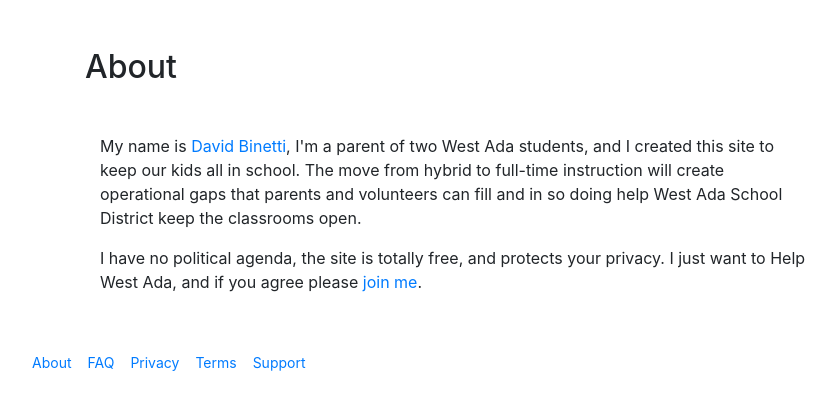
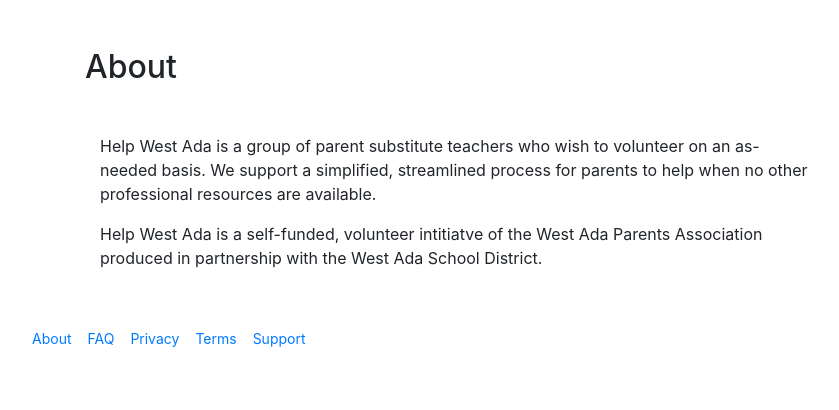
Before and after one commit to dbinetti/helpwestada, a Django app: page /about/ in a window 1280 px wide. Shown: the part 106-516 px from the top of the page, without its empty margins (0-839 px from the left). Run offline with Django 3.2, Linux system fonts and the light colour scheme; some libraries are stand-ins or nearby versions.

Commit message:
update collateral

```diff
--- a/project/app/templates/app/pages/about.html
+++ b/project/app/templates/app/pages/about.html
@@ -13,10 +13,10 @@
   <section class='my-5'>
     <div class='col-lg-8'>
       <p>
-        My name is <a href='https://www.dbinetti.com'>David Binetti</a>, I'm a parent of two West Ada students, and I created this site to keep our kids all in school.  The move from hybrid to full-time instruction will create operational gaps that parents and volunteers can fill and in so doing help West Ada School District keep the classrooms open.
+        Help West Ada is a group of parent substitute teachers who wish to volunteer on an as-needed basis.  We support a simplified, streamlined process for parents to help when no other professional resources are available.
       </p>
       <p>
-        I have no political agenda, the site is totally free, and protects your privacy.  I just want to Help West Ada, and if you agree please <a href='{% url "join" %}'>join me</a>.
+        Help West Ada is a self-funded, volunteer intitiatve of the West Ada Parents Association produced in partnership with the West Ada School District.
       </p>
     </div>
   </section>
--- a/project/app/templates/app/pages/delete.html
+++ b/project/app/templates/app/pages/delete.html
@@ -7,10 +7,10 @@
 {% block content %}
   <section>
     <p class='lead'>
-      Deleting your account will remove you permanently from the system.  All records of your participation, including as part of aggregate report totals, will be removed.
+      Deleting your account will remove you permanently from the system.
     </p>
     <p>
-      Please be certain you want to delete your account, as there is no undo!  If you're not sure or have questions before deletion, please feel free to send us a note at <a href='mailto:support@helpwestada.com'>support@helpwestada.com</a>
+      Please be certain you want to delete your account, as there is no undo!  If you're not sure or have questions before deletion, please feel free to send us a note at <a href='mailto:support@helpwestada.com'>support@helpwestada.com</a>.  Please note that any records maintained at the West Ada School District will not be affected by deleting your account here.
     </p>
   </section>
   <section class='my-5'>
--- a/project/app/templates/app/pages/terms.html
+++ b/project/app/templates/app/pages/terms.html
@@ -11,7 +11,7 @@
   <section class='my-5'>
     <div class='col-lg-8'>
       <p>
-        Help West Ada is a volunteer-driven organization.  It is free, we don't sell your information, and we only share data with the West Ada District with your express permission.  We simply ask that you follow through on any commitments you make to the district.
+        Help West Ada is a volunteer-driven project sponsored by the West Ada Parents Association.  It is free, we don't sell your information, and we only share data with the West Ada District with your express permission.  We simply ask that you follow through on any commitments you make to the district.
       </p>
     </div>
   </section>
```
